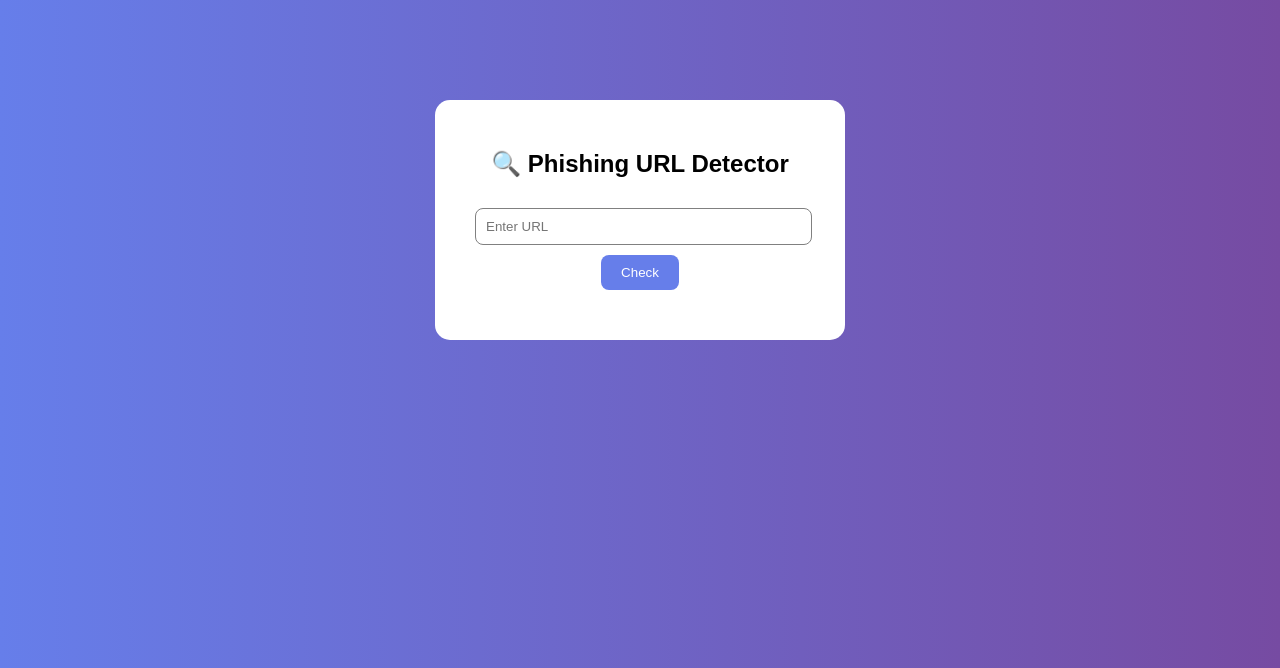
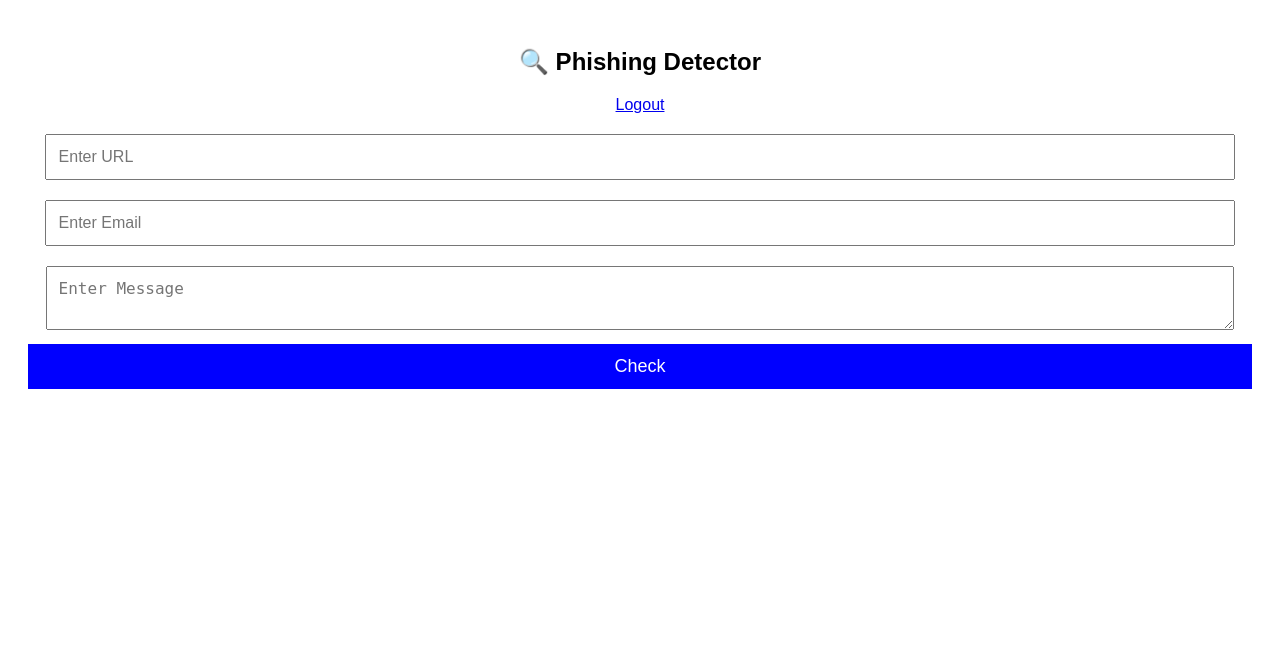
Before and after one commit to gdharunprakash11/phishing-detection-app, a Flask app: page / in a window 1280 px wide. Shown: the top 668 px of the page. Run offline with Flask 3, Linux system fonts and the light colour scheme.

Commit message:
Add files via upload

```diff
--- a/templates/index.html
+++ b/templates/index.html
@@ -1,60 +1,61 @@
 <!DOCTYPE html>
 <html>
 <head>
-    <title>Phishing Detector</title>
+    <title>Phishing App</title>
+
+    <!-- 🔥 VERY IMPORTANT -->
+    <meta name="viewport" content="width=device-width, initial-scale=1">
+
     <style>
         body {
             font-family: Arial;
-            background: linear-gradient(to right, #667eea, #764ba2);
             text-align: center;
-            color: white;
-            margin-top: 100px;
+            padding: 20px;
         }
 
-        .box {
-            background: white;
-            color: black;
-            padding: 30px;
-            border-radius: 15px;
-            width: 350px;
-            margin: auto;
-        }
-
-        input {
-            width: 90%;
-            padding: 10px;
-            margin: 10px;
-            border-radius: 8px;
-            border: 1px solid gray;
+        input, textarea {
+            width: 95%;
+            padding: 12px;
+            margin: 10px 0;
+            font-size: 16px;
         }
 
         button {
-            padding: 10px 20px;
+            width: 100%;
+            padding: 12px;
+            background: blue;
+            color: white;
             border: none;
-            background: #667eea;
-            color: white;
-            border-radius: 8px;
-            cursor: pointer;
+            font-size: 18px;
         }
 
-        h3 {
-            margin-top: 20px;
+        .logout {
+            margin-bottom: 10px;
         }
     </style>
 </head>
+
 <body>
 
-    <div class="box">
-        <h2>🔍 Phishing URL Detector</h2>
+<h2>🔍 Phishing Detector</h2>
 
-        <form method="POST">
-            <input type="text" name="feature1" placeholder="Enter URL">
-            <br>
-            <button type="submit">Check</button>
-        </form>
+<div class="logout">
+    <a href="/logout">Logout</a>
+</div>
 
-        <h3>{{ result }}</h3>
-    </div>
+<form method="POST">
+
+    <input type="text" name="url" placeholder="Enter URL">
+
+    <input type="text" name="email" placeholder="Enter Email">
+
+    <textarea name="text" placeholder="Enter Message"></textarea>
+
+    <button type="submit">Check</button>
+
+</form>
+
+<h3>{{ result }}</h3>
 
 </body>
 </html>
```
Also changed, not shown: templates/login.html (added, +21 -0 lines), templates/register.html (added, +18 -0 lines).
